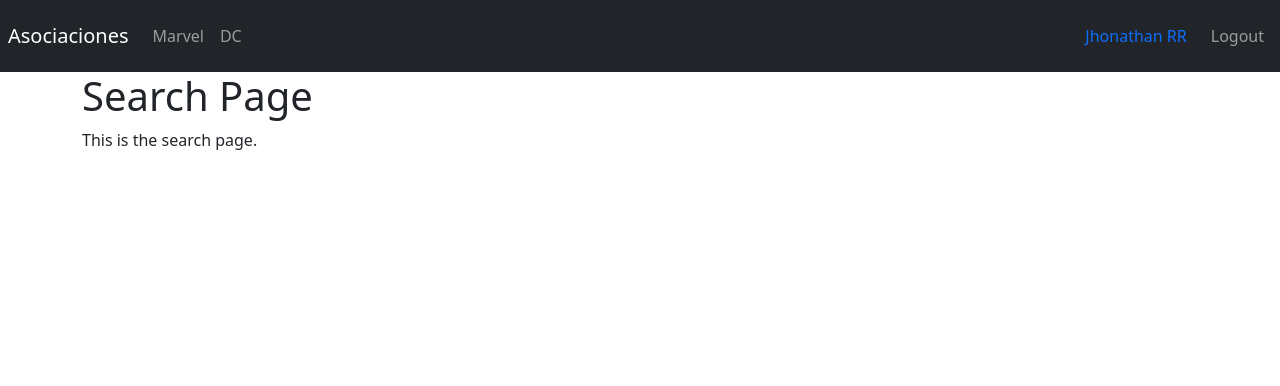
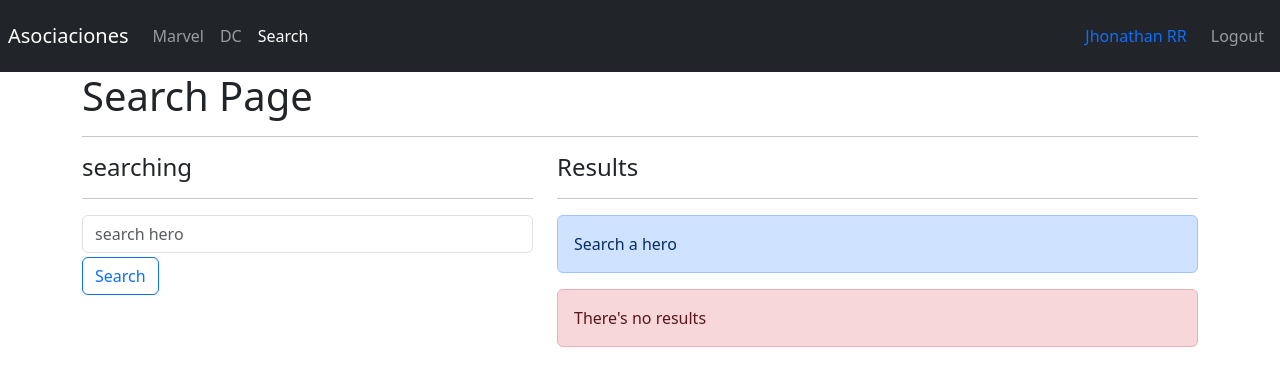
Before and after one commit to jhonathan0835/front-react, a React (Vite) app: page /search in a window 1280 px wide. Shown: the top 386 px of the page. Built offline with nearby package versions, Linux system fonts and the light colour scheme.

Commit message:
Diseñando la pagina de busquedad

```diff
--- a/src/heroes/pages/SearchPage.tsx
+++ b/src/heroes/pages/SearchPage.tsx
@@ -4,7 +4,42 @@
   return (
     <>
       <h1>Search Page</h1>
-      <p>This is the search page.</p>
+      <hr />
+      <div className="row">
+      <div className='col-5'>
+        <h4>searching</h4>
+        <hr />
+        <form>
+          <input
+          type='text'
+          placeholder ='search hero'
+          className='form-control'
+          name='searchText'
+          autoComplete='off'
+          />
+          <button
+          className='btn btn-outline-primary mt-1'
+          type='submit'
+          >
+            Search
+          </button>
+        </form>
+
+      </div>
+
+      <div className='col-7'>
+        <h4>Results</h4>
+        <hr />
+        <div className='alert alert-primary'>
+          Search a hero
+        </div>
+        <div className='alert alert-danger'>
+          There's no results
+        </div>
+      </div>
+      </div>
+
+
     </>
   )
 }
--- a/src/ui/components/NavBar.tsx
+++ b/src/ui/components/NavBar.tsx
@@ -37,6 +37,13 @@
                     >
                         DC
                     </NavLink>
+
+                    <NavLink
+                        className= { ({isActive}) => `nav-item nav-link ${ isActive ? 'active' : ''}` }
+                        to="/search"
+                    >
+                        Search
+                    </NavLink>
                 </div>
             </div>
 
```
